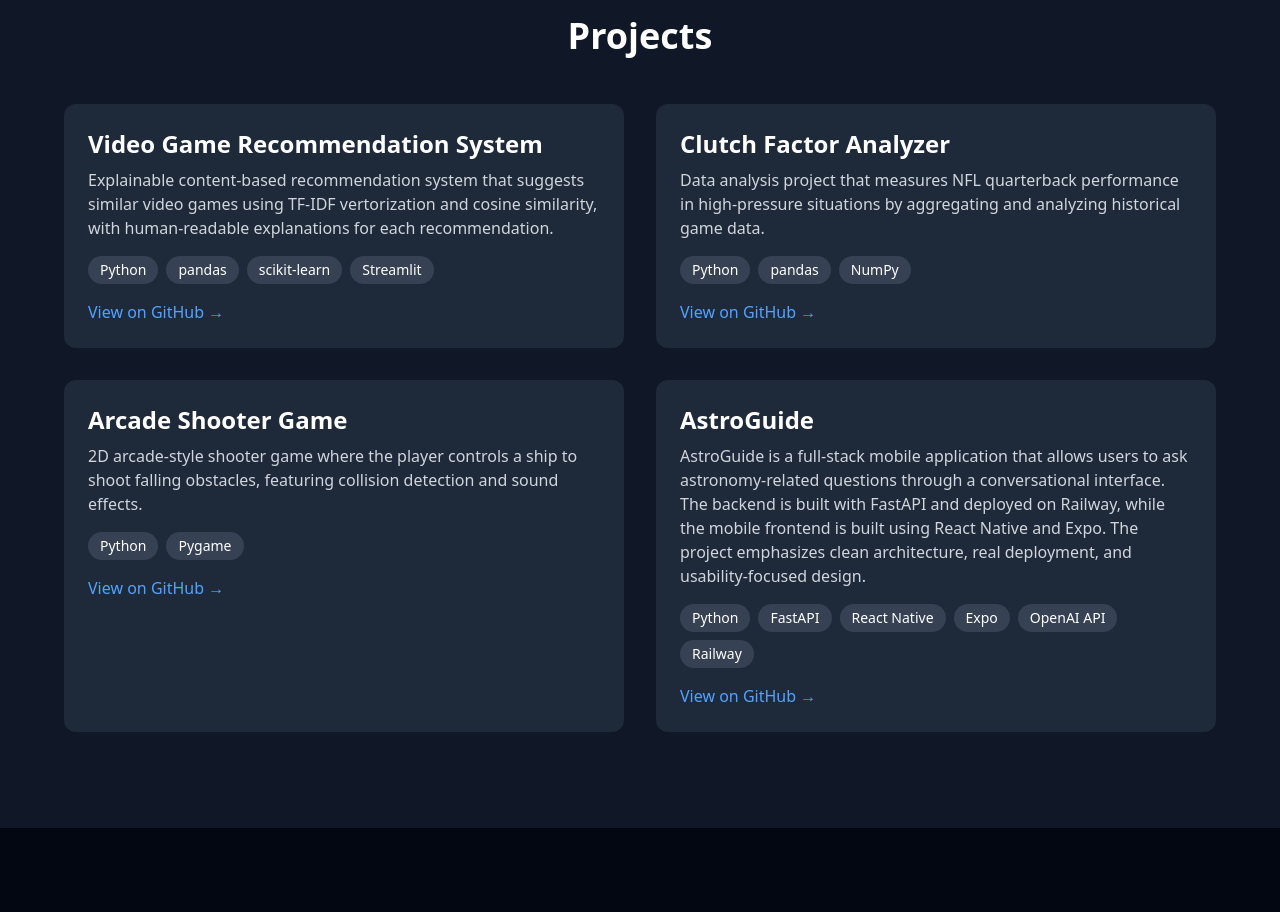
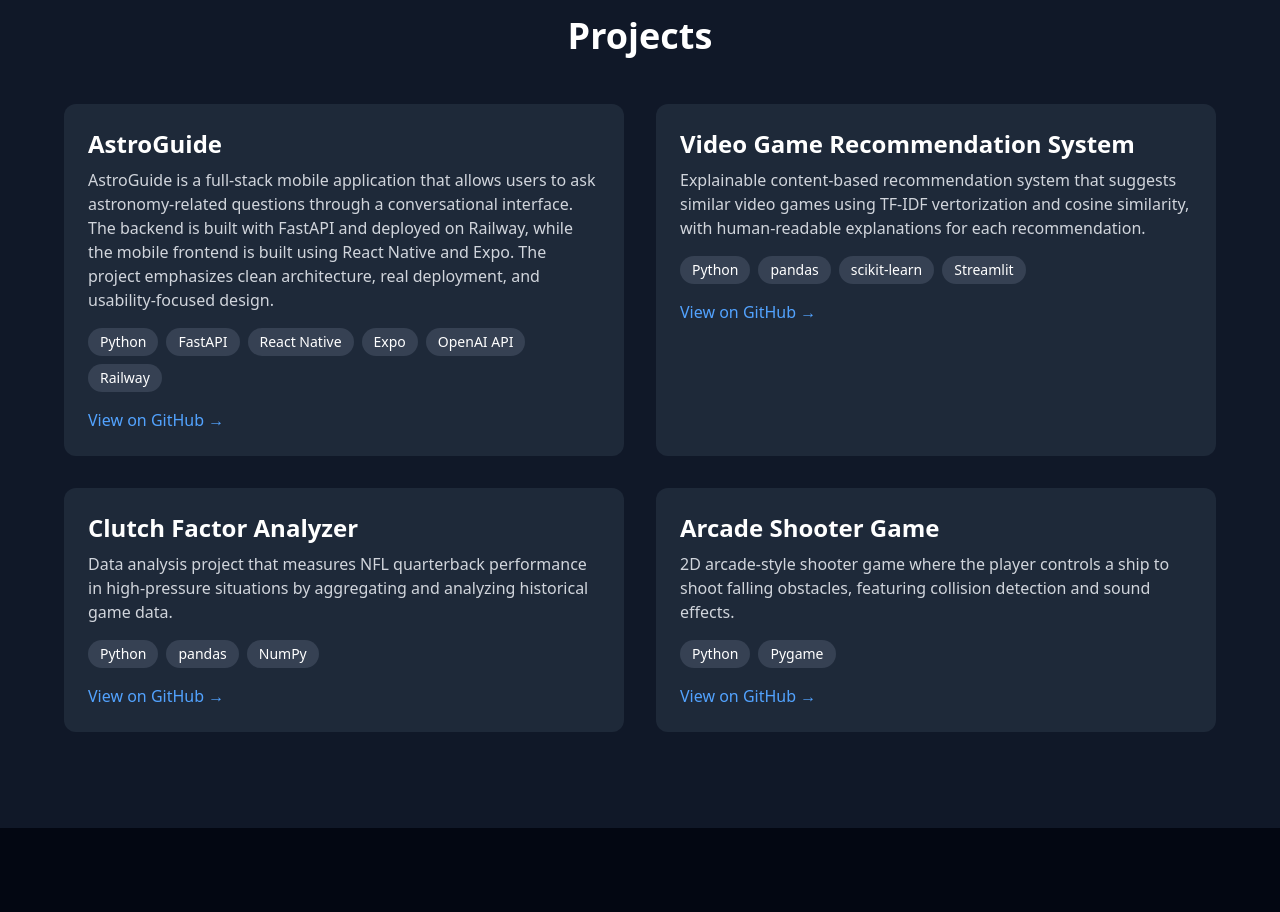
Before and after one commit to roshet/rohan-portfolio, a React (Vite) app: page / in a window 1280 px wide. Shown: the part 880-1792 px from the top of the page. Built offline with nearby package versions, Linux system fonts and the light colour scheme.

Commit message:
reformat projects page

```diff
--- a/src/data/projects.js
+++ b/src/data/projects.js
@@ -1,4 +1,11 @@
 export const projects = [
+    {
+        title: "AstroGuide",
+        description:
+            "AstroGuide is a full-stack mobile application that allows users to ask astronomy-related questions through a conversational interface. The backend is built with FastAPI and deployed on Railway, while the mobile frontend is built using React Native and Expo. The project emphasizes clean architecture, real deployment, and usability-focused design.",
+        tech: ["Python", "FastAPI", "React Native", "Expo", "OpenAI API", "Railway"],
+        github:"https://github.com/roshet/astroguide",
+    },
     {
         title: "Video Game Recommendation System",
         description:
@@ -20,11 +27,4 @@ export const projects = [
         tech: ["Python", "Pygame"],
         github:"https://github.com/roshet/python-jet-game",
     },
-    {
-        title: "AstroGuide",
-        description:
-            "AstroGuide is a full-stack mobile application that allows users to ask astronomy-related questions through a conversational interface. The backend is built with FastAPI and deployed on Railway, while the mobile frontend is built using React Native and Expo. The project emphasizes clean architecture, real deployment, and usability-focused design.",
-        tech: ["Python", "FastAPI", "React Native", "Expo", "OpenAI API", "Railway"],
-        github:"https://github.com/roshet/astroguide",
-    },
 ];
```
